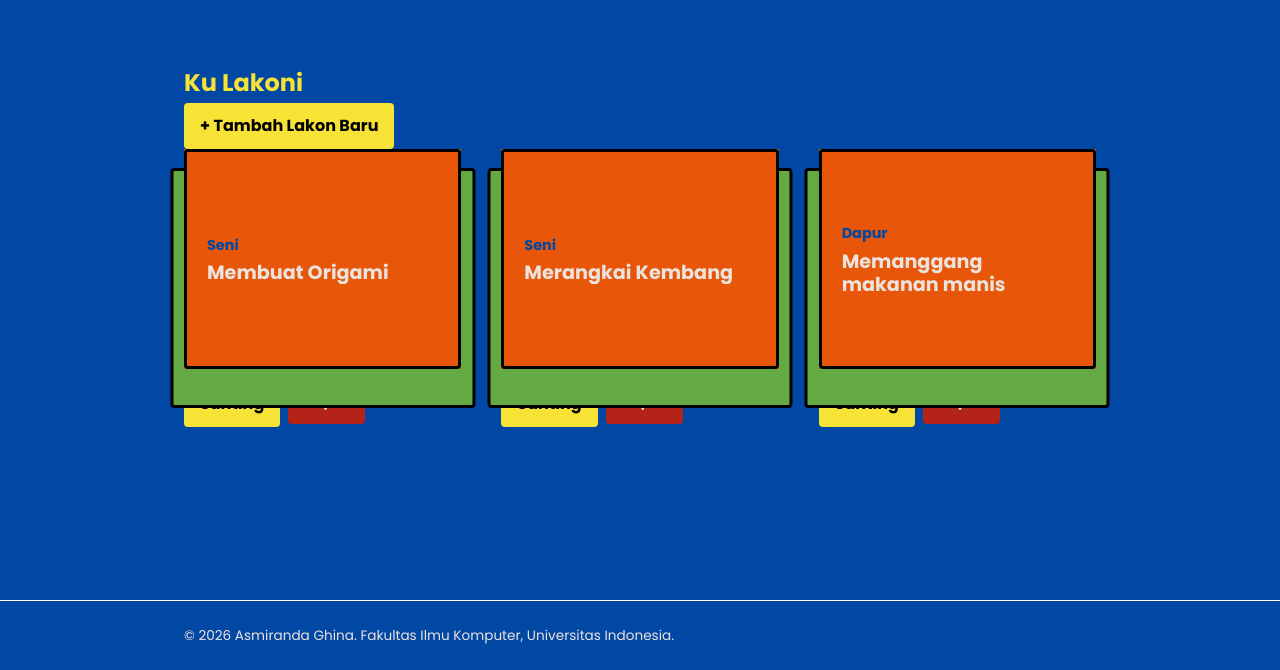
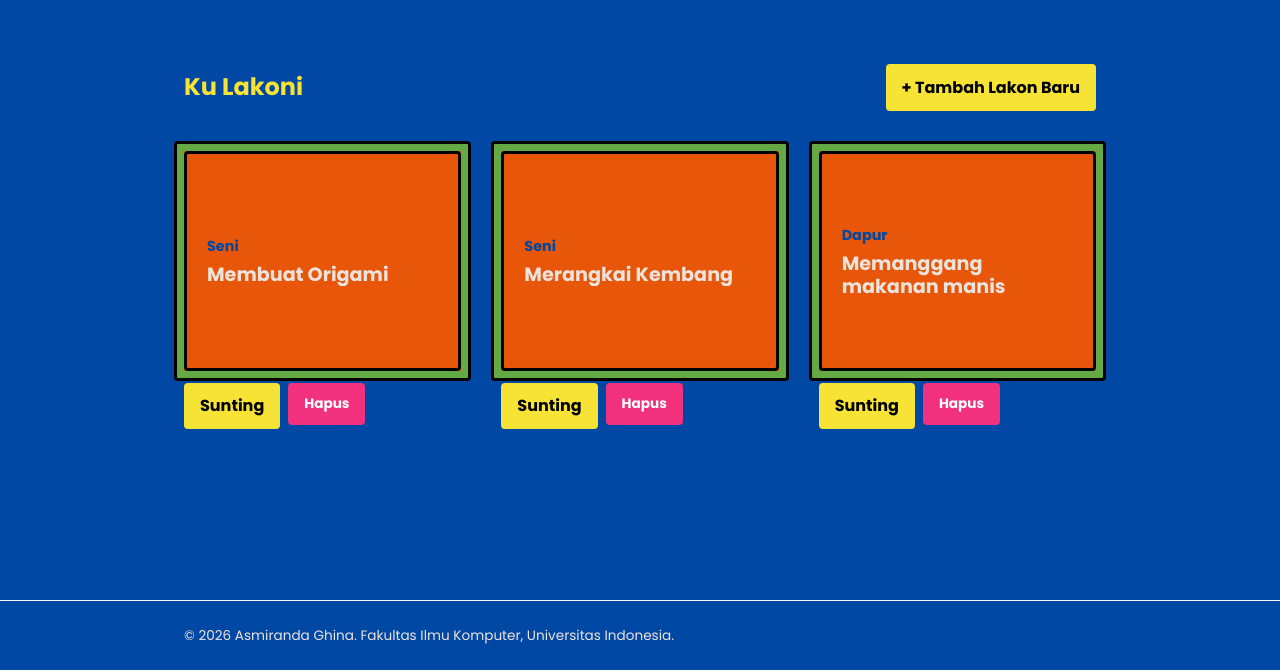
Before and after one commit to asmirandaghina/myportofolio, a Django app: page /lakoni/ in a window 1280 px wide. Shown: the part 74-744 px from the top of the page. Run offline with Django 5.2, Linux system fonts and the light colour scheme; data comes from the database, SQL or seed files in the repository.

```diff
--- a/static/css/style.css
+++ b/static/css/style.css
@@ -156,8 +156,8 @@ h1, .brand {
     top: 50%;
     left: 50%;
     transform: translate(-50%, -50%);
-    width: 110%;
-    height: 110%;
+    width: 107%;
+    height: 107%;
     background-color: #E75609;
     border-radius: 50%;
     border: 3px solid #000000;
@@ -169,8 +169,8 @@ h1, .brand {
     top: 50%;
     left: 50%;
     transform: translate(-50%, -50%);
-    width: 115%;
-    height: 115%;
+    width: 114%;
+    height: 114%;
     background-color: #F5B629;
     border-radius: 50%;
     border: 3px solid #000000;
@@ -320,6 +320,19 @@ h1, .brand {
     min-height: calc(100vh - 200px);
 }
 
+.project-header {
+    display: flex;
+    align-items: center;
+    justify-content: space-between;
+    flex-wrap: wrap;
+    gap: 1rem;
+    margin-bottom: 2.5rem;
+}
+
+.project-header h1 {
+    margin: 0;
+}
+
 .lakoni-grid {
     display: grid;
     grid-template-columns: repeat(auto-fit, minmax(200px, 1fr));
@@ -331,13 +344,14 @@ h1, .brand {
     position: relative;
 }
 
+.lakon-flip {
+    position: relative;
+    height: 220px;
+}
+
 .lakon-block {
     position: absolute;
-    top: 50%;
-    left: 50%;
-    transform: translate(-50%, -50%);
-    width: 110%;
-    height: 240px;
+    inset: -10px;
     background-color: #63AA44;
     border: 3px solid #000000;
     border-radius: var(--radius);
@@ -354,7 +368,7 @@ h1, .brand {
     z-index: 2;
     display: block;
     width: 100%;
-    height: 220px;
+    height: 100%;
     cursor: pointer;
     transform-style: preserve-3d;
     transition: transform 0.5s ease;
@@ -512,7 +526,7 @@ body.page-perjalanan .site-footer p {
 }
 
 .button-danger {
-    background: #b42318;
+    background: #f1317e;
     color: #fff;
 }
 
@@ -578,7 +592,7 @@ body.page-perjalanan .site-footer p {
     cursor: pointer;
 }
 
-.lakont-delete-modal__actions {
+.lakon-delete-modal__actions {
     display: flex;
     justify-content: flex-end;
     gap: 0.75rem;
--- a/templates/index.html
+++ b/templates/index.html
@@ -16,8 +16,8 @@
                 </div>
                 <div class="hero-photo">
                     <div class="photo-frame">
+                        <div class="photo-block2"></div>
                         <div class="photo-block"></div>
-                        <div class="photo-block2"></div>
                         <img class="avatar" src="/static/img/ghina.jpeg" alt="Foto {{ name }}">
                     </div>
                 </div>
@@ -26,7 +26,7 @@
                     <dl class="meta-list">
                         <div class="meta-row">
                             <dt>NPM</dt>
-                            <dd>{{ npm }}</dd>
+                            <dd>{{ NPM }}</dd>
                         </div>
                         <div class="meta-row">
                             <dt>Program</dt>
--- a/templates/lakoni.html
+++ b/templates/lakoni.html
@@ -20,6 +20,7 @@
             <div class="lakoni-grid">
                 {% for lakon in lakon_list %}
                     <div class="lakon-card">
+                        <div class="lakon-flip">
                             <div class="lakon-block"></div>
                             <input type="checkbox" id="flip-{{ lakon.id }}" class="lakon-toggle">
                             <label for="flip-{{ lakon.id }}" class="lakon-inner">
@@ -33,6 +34,7 @@
                                     {% else %}
                                         <p class="lakon-placeholder">...</p>
                                     {% endif %}
+                                </div>
                         </div>
                         </label>
                         <div class="lakon-actions">
```
Lines whose indentation alone changed are shown as unchanged.
